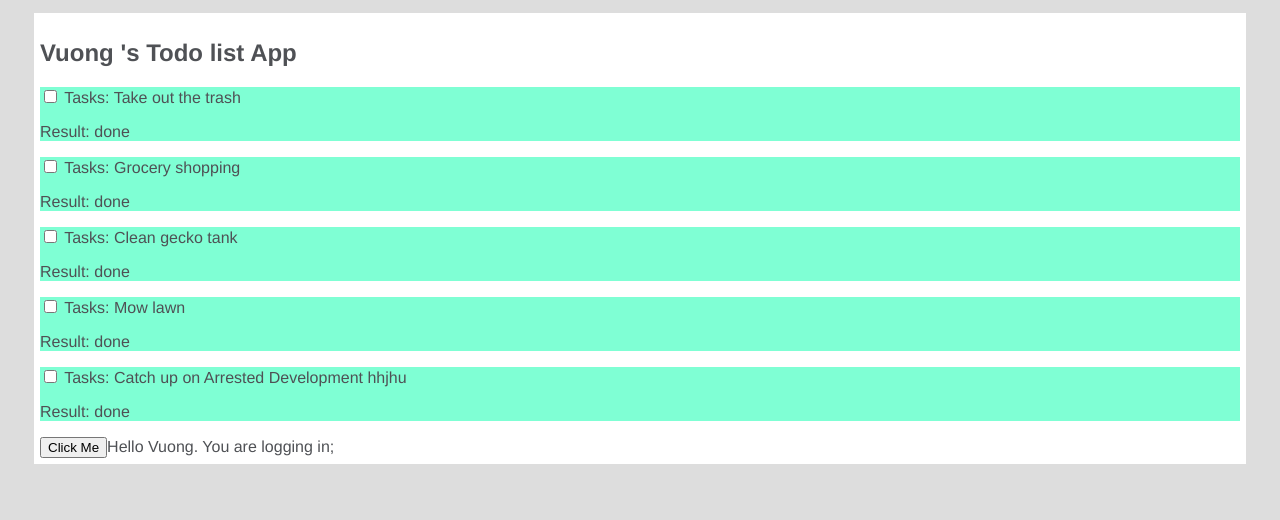
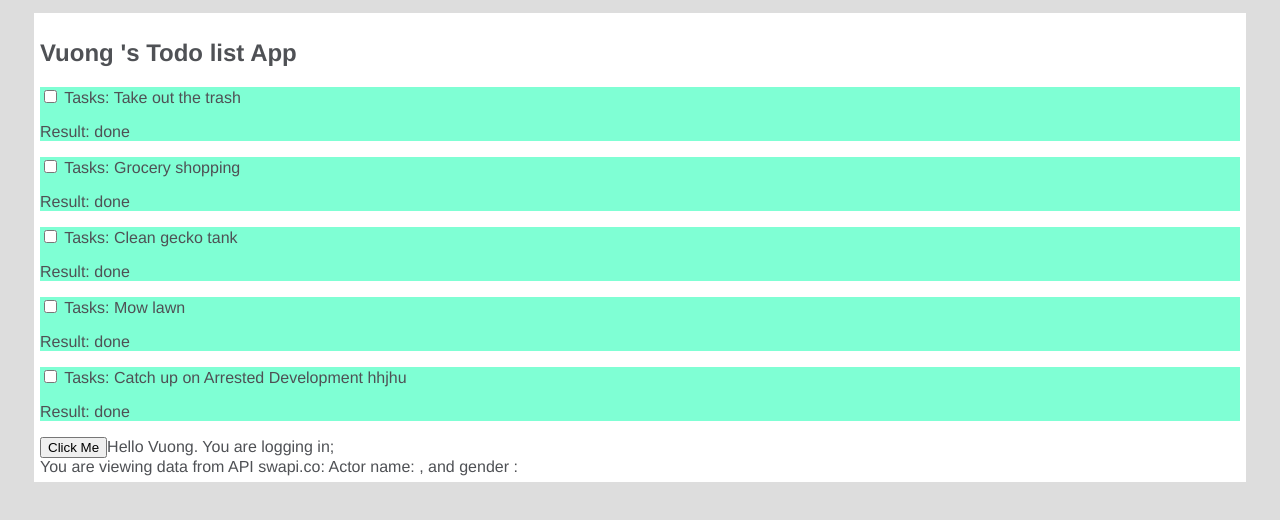
Before and after one commit to yeungon/Shopme, a React (Create React App) app: page / in a window 1280 px wide. Shown: the top 520 px of the page. Built offline with nearby package versions, Linux system fonts and the light colour scheme; no server answers.

Commit message:
change some app.js

```diff
--- a/src/App.js
+++ b/src/App.js
@@ -83,6 +83,10 @@ class App extends Component {
 
         Hello {this.loginState.name}. You are logging {result};
 
+        {/* Get the value from state, state get from API using fetch */}
+        <br/>
+        You are viewing data from API swapi.co: Actor name: {this.state.character.name}, and gender : {this.state.character.gender}
+
       </div>
     );
   }
```
